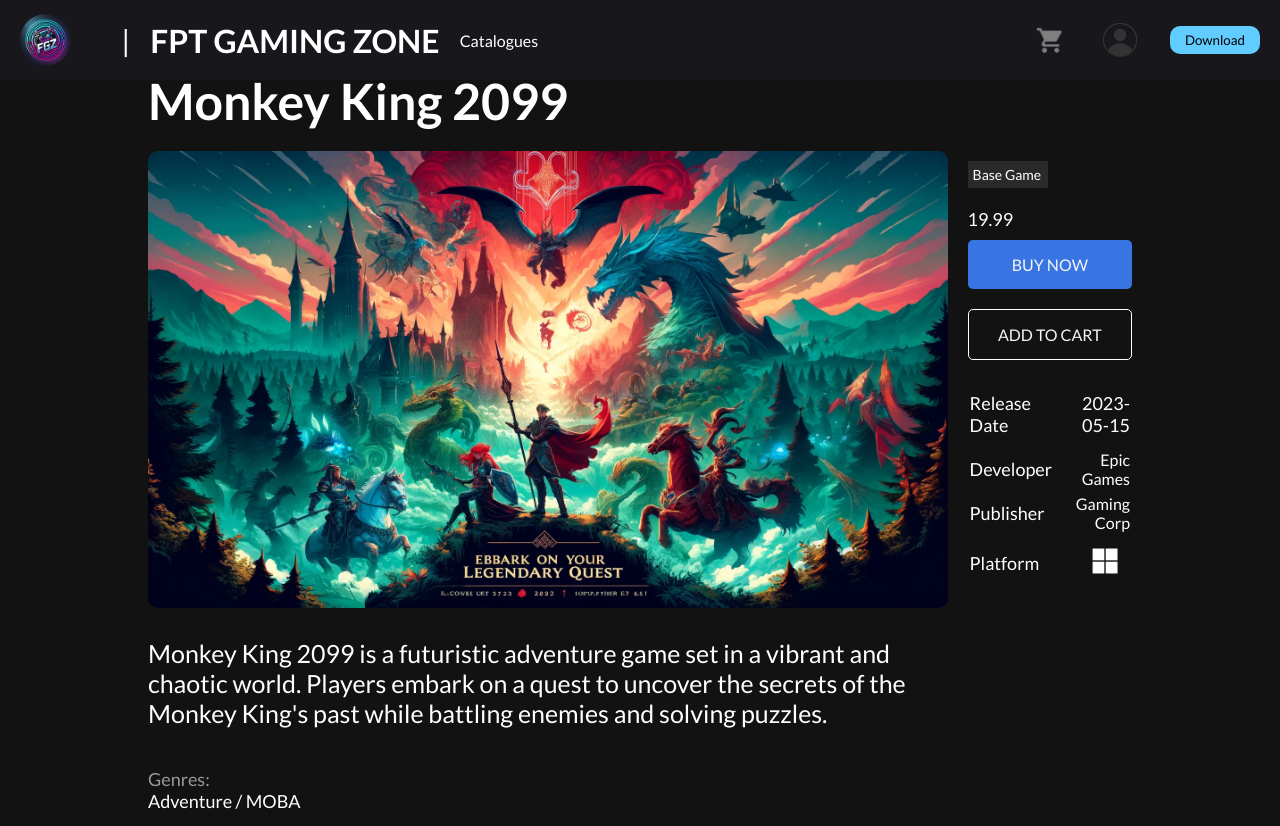
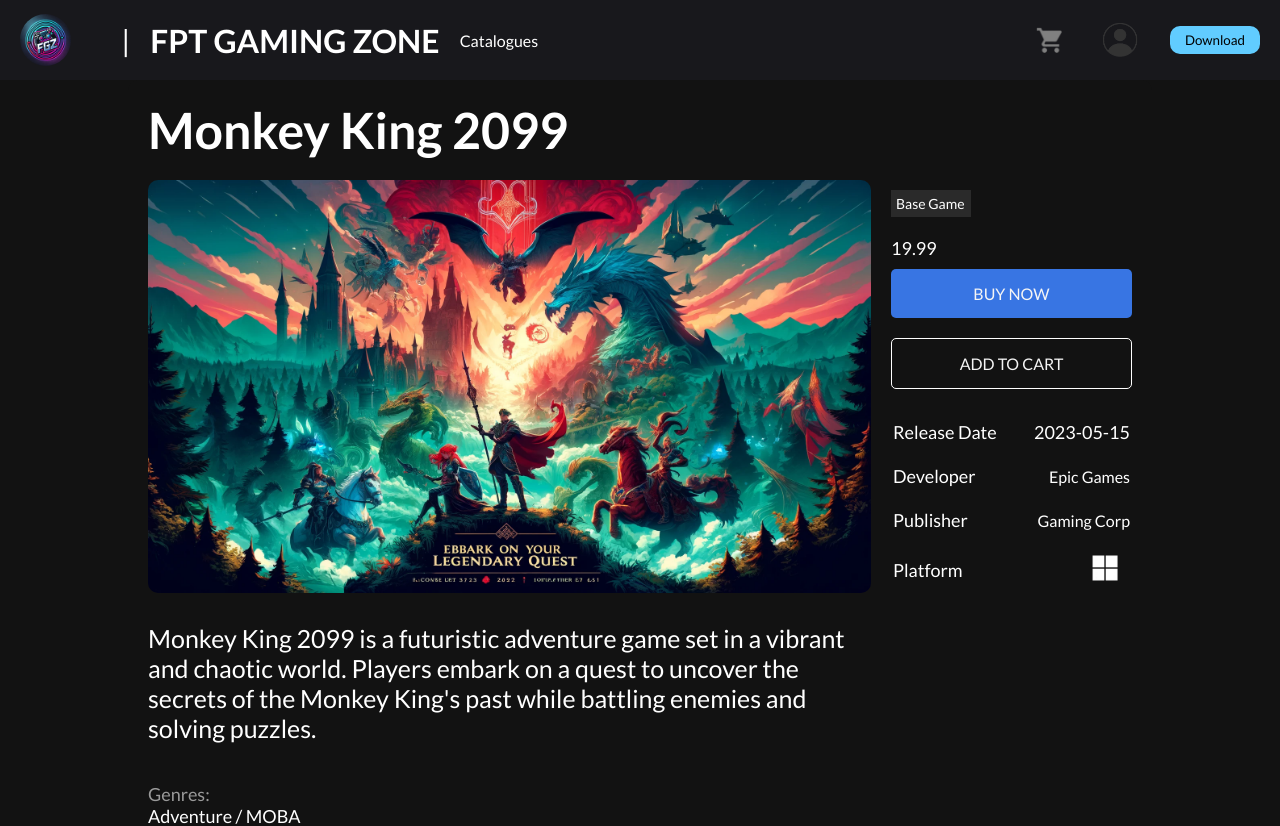
Before and after one commit to PhamHoaiTan/Single-Page, a React (Create React App) app in the folder web-game/: page /product/1 in a window 1280 px wide. Shown: the top 826 px of the page. Built offline with nearby package versions, Linux system fonts and the light colour scheme.

Commit message:
update margin

```diff
--- a/web-game/src/Pages/Catalogues/Catalogue.css
+++ b/web-game/src/Pages/Catalogues/Catalogue.css
@@ -5,9 +5,6 @@
 }
 .genre-section {
   margin-bottom: 40px;
-}
-.catalogue-game-item{
-  margin-top: 10%;
 }
 .catalogue-games{
   display: flex;
--- a/web-game/src/Pages/Details/ProductDetail.css
+++ b/web-game/src/Pages/Details/ProductDetail.css
@@ -6,7 +6,6 @@
     background-color: #121212;
     border-radius: 10px;
     color: #FFF;
-    margin-top: 4%;
   }
   body{
     background-color: #121212;
@@ -18,7 +17,6 @@
   .ProductDetail img {
     border-radius: 10px;
     width: 100%;
-    max-width: 900px;
     height: auto;
   }
   .ProductDetail h1 {
@@ -47,6 +45,7 @@
     display: flex;
     flex-direction: column;
     gap: 20px;
+    width: 75%;
   }
   .detail-left .genres{
     color: #9A9A9A;
@@ -58,7 +57,7 @@
   .detail-right{
     position: sticky;
     display: flex;
-    width: 450px;
+    width: 25%;
     height: 40%;
     top: 10%;
     left: 10;
--- a/web-game/src/components/Header/Header.css
+++ b/web-game/src/components/Header/Header.css
@@ -1,5 +1,4 @@
 .header{
-    margin-top: 5%;
     position: relative;
     background-size: cover;
 }
--- a/web-game/src/components/Navbar/Navbar.css
+++ b/web-game/src/components/Navbar/Navbar.css
@@ -1,6 +1,6 @@
 .navbar{
   display: flex;
-  position: fixed;
+  position: sticky;
   width: 100%;
   justify-content: space-between;
   background-color: #18181C;
```
